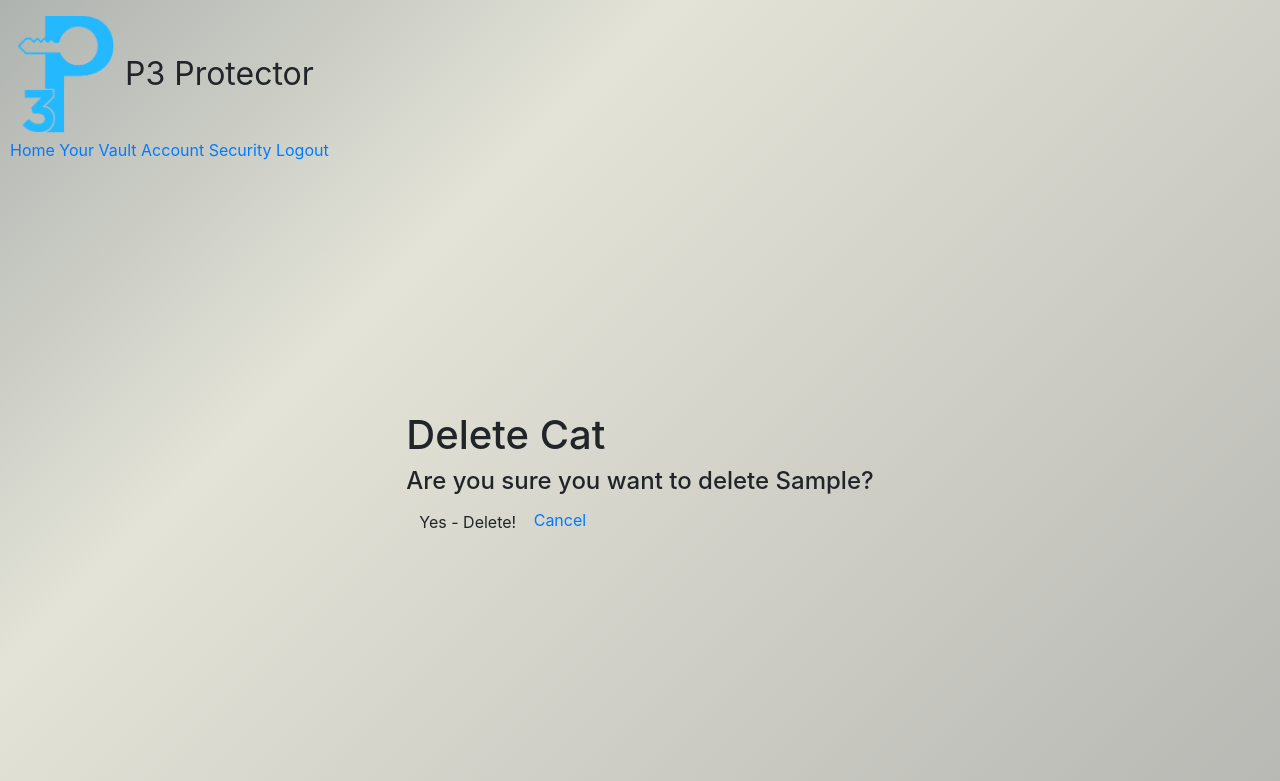
After one commit to mattpero22/pero_password_protector, a Django app: page /vault/1/delete/ in a window 1280 px wide. The commit adds this page. Shown: the top 781 px of the page. Run offline with Django 4.2, Linux system fonts and the light colour scheme; a user stored in the database is signed in; tables that the repository leaves empty hold one stand-in row (values such as "Sample post").

Commit message:
delete works

```diff
--- a/main_app/static/scripts/encryption.py
+++ b/main_app/static/scripts/encryption.py
@@ -24,12 +24,12 @@ def encrypt(raw):
     private_key = get_private_key()
     raw = pad(raw).encode('utf8')
     iv = Random.new().read(AES.block_size)
-    cipher = AES.new(private_key, AES.MODE_CBC, iv)
+    cipher = AES.new(private_key, AES.MODE_CFB, iv)
     return base64.b64encode(iv + cipher.encrypt(raw))
 
 def decrypt(enc):
     private_key = get_private_key()
     enc = base64.urlsafe_b64decode(enc)
     iv = enc[:16]
-    cipher = AES.new(private_key, AES.MODE_C, iv)
+    cipher = AES.new(private_key, AES.MODE_CFB, iv)
     return unpad(cipher.decrypt(enc[16:]))
--- /dev/null
+++ b/main_app/templates/main_app/storedaccount_confirm_delete.html
@@ -0,0 +1,18 @@
+{% extends 'base.html' %}
+
+{% block content %}
+
+<h1>Delete Cat</h1>
+
+<h4>
+  Are you sure you want to delete
+  <span class="teal-text">{{ object.service }}</span>?
+</h4>
+
+<form action="" method="POST">
+  {% csrf_token %}
+  <input type="submit" value="Yes - Delete!" class="btn" />
+  <a href="/vault/">Cancel</a>
+</form>
+
+{% endblock %}
--- a/main_app/templates/vault/detail.html
+++ b/main_app/templates/vault/detail.html
@@ -2,12 +2,11 @@
 
 {% block content %}
 <div class="card">
-    <a href="{% url 'detail' account.id %}">
       <div class="card-content">
         <span class="card-title">{{ account.service }}</span>
         <span class="card-title">{{ login }}</span>
         <span class="card-title">{{ password }}</span>
       </div>
-    </a>
+    <a href="/vault/{{account.id}}/delete">DELETE</a>
   </div>
 {% endblock %}
--- a/main_app/urls.py
+++ b/main_app/urls.py
@@ -7,5 +7,6 @@ urlpatterns = [
     path('vault/', views.accounts_index, name='index'),
     path('vault/create', views.add_account, name='create'),
     path('vault/<int:storedaccount_id>', views.accounts_detail, name='detail'),
+    path('vault/<int:pk>/delete/', views.AccountDelete.as_view(), name='delete'),
 
 ]
--- a/main_app/views.py
+++ b/main_app/views.py
@@ -42,15 +42,6 @@ def accounts_detail(request, storedaccount_id):
   password_raw = encryption.decrypt(account.password)
   return render(request, 'vault/detail.html', { 'account': account, 'service': account.service, 'login': login_raw, 'password': password_raw })
 
-# class CreateAccount(LoginRequiredMixin, CreateView):
-#     model = StoredAccount
-#     fields = ['service', 'login', 'password']
-#     success_url = '/vault/'
-
-#     def form_valid(self, form):
-#         form.instance.user = self.request.user
-#         return super().form_valid(form)
-
 @login_required
 def add_account(request):
   user = request.user
@@ -63,3 +54,7 @@ def add_account(request):
     new_account.password = encryption.encrypt(new_account.password)
     new_account.save()
   return redirect('/vault/', user_id=user)
+
+class AccountDelete(LoginRequiredMixin, DeleteView):
+  model = StoredAccount
+  success_url = '/vault/'
```
